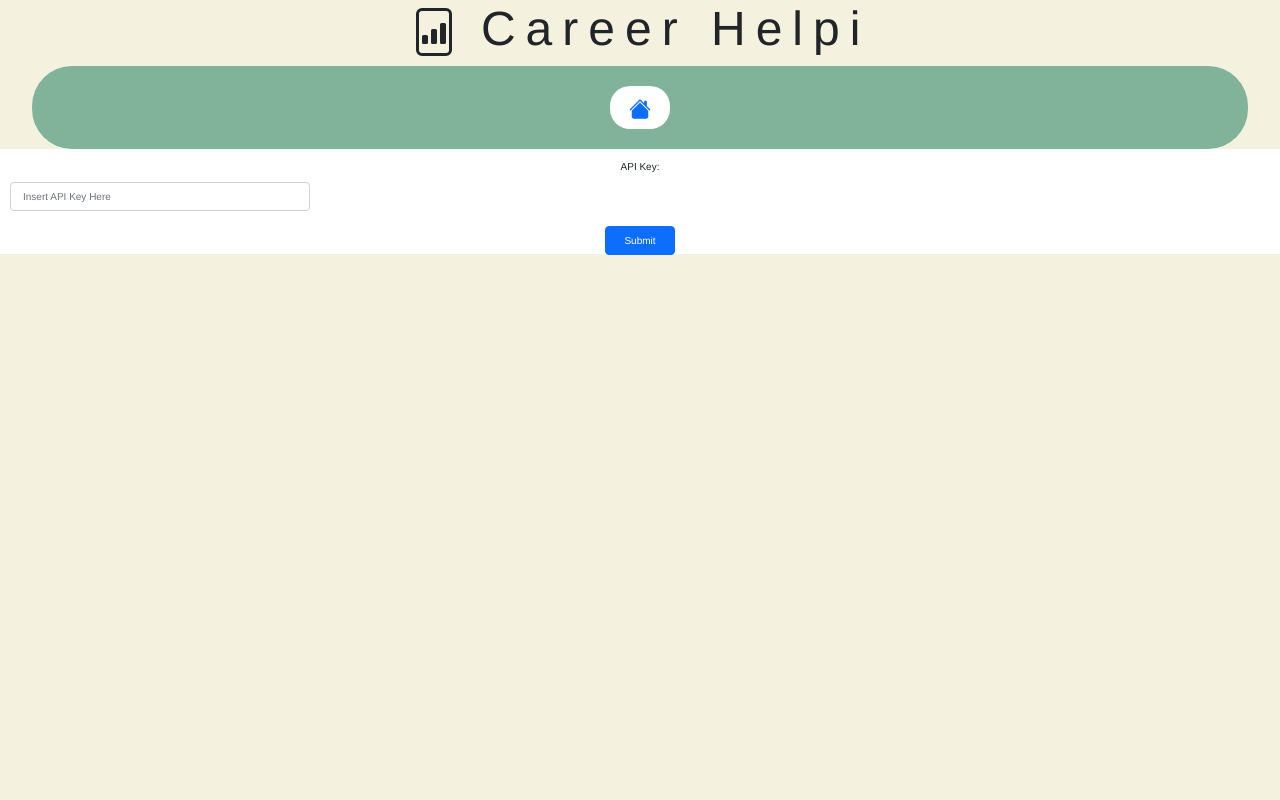
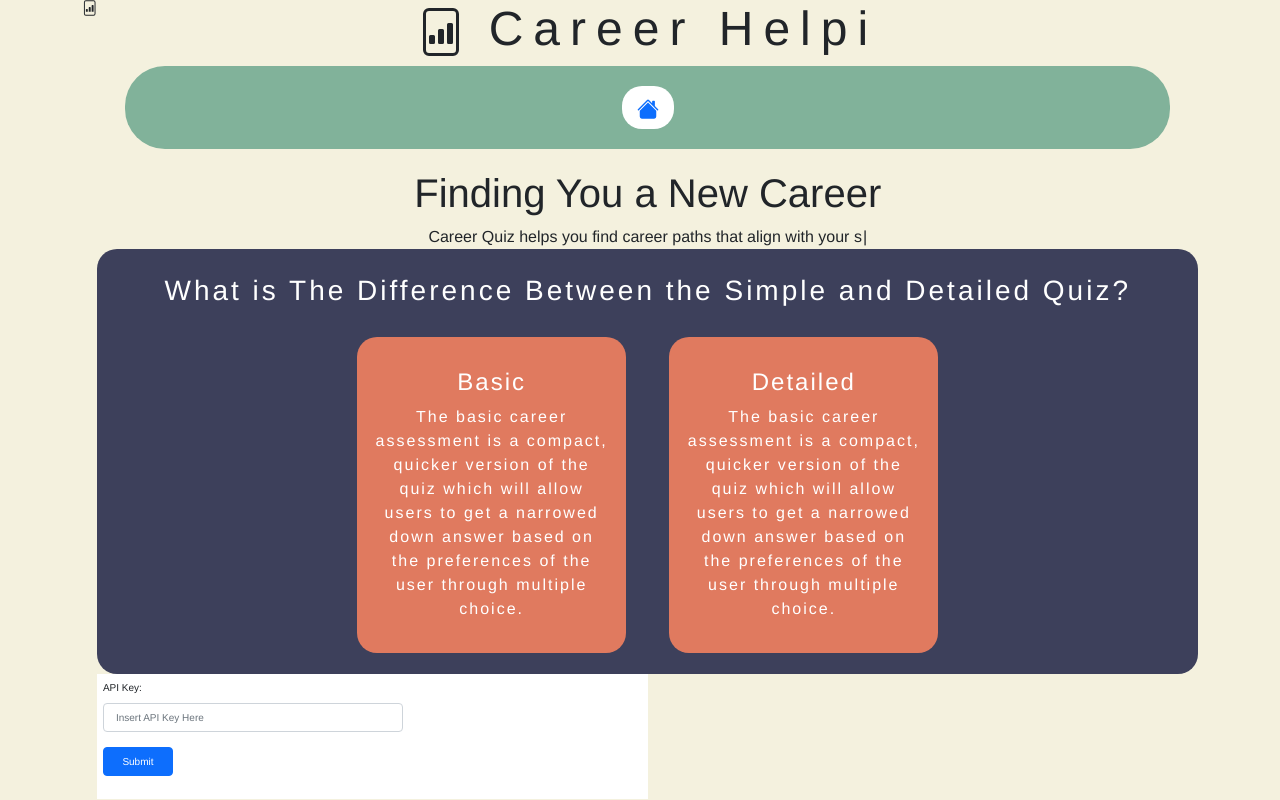
Before and after one commit to ColinB777/FinalProject, a React (Create React App) app: page / in a window 1280 px wide. Built offline with nearby package versions, Linux system fonts and the light colour scheme.

Commit message:
added description to home page

```diff
--- a/package.json
+++ b/package.json
@@ -22,6 +22,7 @@
     "react-router-dom": "^6.27.0",
     "react-scripts": "5.0.1",
     "typescript": "^4.9.5",
+    "typewriter-effect": "^2.21.0",
     "web-vitals": "^2.1.4"
   },
   "scripts": {
--- a/src/App.css
+++ b/src/App.css
@@ -22,7 +22,7 @@
   background:white;
   margin:20px;
   padding:5px;
-  font-size: 22px;
+  font-size: 130%;
   font-weight:bold;
   text-align: center;
   overflow-wrap: break-word;
@@ -32,7 +32,7 @@
 }
 
 .Career-Btn:hover{
-  color:#282c34;
+  color:#00ff26;
 }
 
 body{
@@ -40,7 +40,6 @@ body{
   font-family: Helvetica, Arial, sans-serif;
   background-size:cover;
   background:#F4F1DE;
-  /*background-image: url('images/detailed.jpg');*/
 }
 
 
@@ -59,17 +58,14 @@ footer{
 }
 
 .page-bottom{
-  padding:10px;
-  height:105px;
-  /* position: fixed; */
-  /*position: fixed;*/
+  padding:0.5%;
+  height:125px;
   font-size: 10px;
   left: 0;
   bottom: 0;
-  width: 100%;
+  width: 50%;
   background-color: white;
-  text-align: center;
-  border-top:10px;
+  text-align: left;
 }
 
 .Submit-Button{
@@ -101,3 +97,39 @@ footer{
   border-radius: 20px;
   border:none;
 }
+
+.description_flexbox{
+  background-color: #3D405B;
+  color:white;
+  flex-direction: row;
+  border-radius: 20px;
+  margin:auto%;
+  align-items: center;
+
+}
+
+.inner_description_flexbox{
+
+  background-color: #E07A5F;
+  width:25%;
+  margin:2%;
+  display:inline-block;
+  flex-direction: row;
+  font-family: Trebuchet,Helvetica, Arial, sans-serif;
+  font-weight: lighter;
+  letter-spacing: 2px;
+  padding:1.5%;
+  border-radius: 20px;
+
+
+}
+
+.app_container{
+  display:flex;
+  background-image:url("images/detailed.jpg") #E2E4E9;
+}
+
+.logo{
+  align-items: left;
+  font: size 100px;;
+}
--- a/src/App.tsx
+++ b/src/App.tsx
@@ -1,7 +1,7 @@
 import React, { useState } from 'react';
 import './App.css';
 import './progressBar.css'
-import { Button, Form} from 'react-bootstrap';
+import { Button, Container, Form} from 'react-bootstrap';
 import { BrowserRouter as Router, Route, Link, Routes } from 'react-router-dom';
 import {Detailedquiz} from "./Detailed"
 // import { HomeTest } from './Home';
@@ -15,6 +15,9 @@ import { SeventhQuestion } from './SimpleQuestions/7';
 
 import { BsFillHouseFill } from "react-icons/bs";
 import { BsFileBarGraph } from "react-icons/bs";
+
+import TypewriterComponent from './Typewriter';
+
 
 
 
@@ -53,8 +56,9 @@ export function App() {
   return (
 
     <body>
+      <Container className = "app_container">
+      <BsFileBarGraph className = "logo"/>
     <div>
-
     <Router>
       <header>
 
@@ -89,6 +93,32 @@ export function App() {
 
       </div>
 
+      <div id = "Typewriter">
+      <TypewriterComponent />
+
+      </div>
+
+
+      <Container className = "description_flexbox" >
+        <h3 style = {{paddingTop:25,fontWeight:'lighter',letterSpacing:3}}>What is The Difference Between the Simple and Detailed Quiz?</h3>
+
+
+        <div className = "inner_description_flexbox">
+        <h4 style = {{fontWeight:'bolder', paddingTop:15}}>Basic</h4>
+        <p>The basic career assessment is a compact, quicker version of the quiz
+          which will allow users to get a narrowed down answer based on the preferences
+          of the user through multiple choice.</p>
+        </div>
+
+
+        <div className = "inner_description_flexbox">
+        <h4 style = {{fontWeight:'bolder', paddingTop:15}}>Detailed</h4>
+        <p>The basic career assessment is a compact, quicker version of the quiz
+          which will allow users to get a narrowed down answer based on the preferences
+          of the user through multiple choice.</p>
+        </div>
+      </Container>
+
 
       </div>
 
@@ -118,6 +148,7 @@ export function App() {
 
 
     </div>
+    </Container>
     </body>
   );
 }
--- /dev/null
+++ b/src/Typewriter.tsx
@@ -0,0 +1,21 @@
+import React from 'react';
+import Typewriter from 'typewriter-effect';
+
+const TypewriterComponent: React.FC = () => {
+  return (
+    <div>
+      <h1 style ={{paddingTop:20}}>Finding You a New Career</h1>
+      <Typewriter
+        options={{
+          strings: [" Career Quiz helps you find career paths that align with your strengths, interests, and personality. Answer a few quick questions to discover fields that match your unique skills.", "Based on your responses, you’ll receive personalized career suggestions, along with tips on skills to develop and education paths to explore."],
+          autoStart: true,
+          loop: true,
+          delay: 75,
+          deleteSpeed: 50,
+        }}
+      />
+    </div>
+  );
+};
+
+export default TypewriterComponent;
```
Also changed, not shown: src/images/simple_question_transparent.png (deleted), 1 other file (tests, documents, lock files or other folders).
